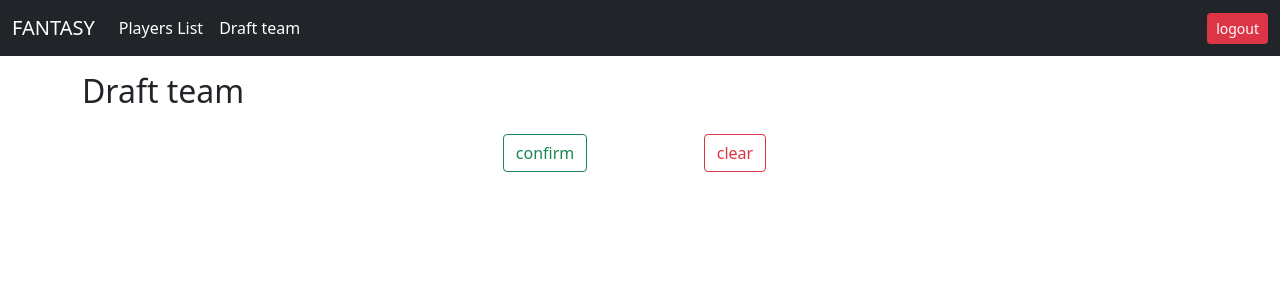
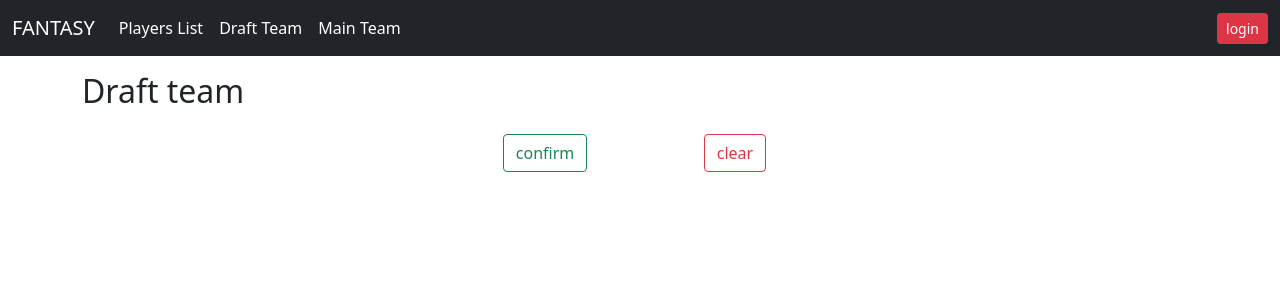
Before and after one commit to omidsh715/football-fantasy, a Django app: page /team/ in a window 1280 px wide. Shown: the top 300 px of the page. Run offline with Django 3.2, Linux system fonts and the light colour scheme.

Commit message:
develop main team template and fix confirm team view

```diff
--- a/team/urls.py
+++ b/team/urls.py
@@ -10,5 +10,6 @@ urlpatterns = [
     path('remove/<int:player_id>/', views.remove_player, name='remove'),
     path('clear/', views.clear_draft, name='clear'),
     path('confirm/', views.confirm, name='confirm'),
+    path('main_team/', views.main_team, name='main')
 
 ]
--- a/team/views.py
+++ b/team/views.py
@@ -16,6 +16,7 @@ def add_player(request, player_id):
     return redirect('team:draft')
 
 
+@require_POST
 def remove_player(request, player_id):
     team = Team(request)
     player = get_object_or_404(Player, id=player_id)
@@ -23,6 +24,7 @@ def remove_player(request, player_id):
     return redirect('team:draft')
 
 
+@require_POST
 def clear_draft(request):
     team = Team(request)
     team.clear()
@@ -31,16 +33,22 @@ def clear_draft(request):
 
 def draft_team(request):
     team = Team(request)
-    print(request.session)
     return render(request, 'team/draft_team.html', {'team': team})
 
 
+@require_POST
 def confirm(request):
     team = Team(request)
+    week = Week.current_week.all()
     confirmed_team = team.confirm_team()
-    week = Week.current_week.all()
-    print(week)
     if not team:
         return redirect('team:draft')
-    TeamModel.objects.create(week=week, user=request.user, team=confirmed_team) # noqa
-    return redirect('players:list')
+    TeamModel.objects.update_or_create(week=week, user=request.user, team=confirmed_team) # noqa
+    return redirect('team:main')
+
+
+def main_team(request,):
+    team = get_object_or_404(TeamModel, user=request.user, week=week)
+    player_ids = team.team.keys()
+    players = Player.objects.filter(id__in=player_ids) # noqa
+    return render(request, 'team/main_team.html', {'players': players})
--- a/templates/base.html
+++ b/templates/base.html
@@ -24,7 +24,12 @@
           </li>
 
           <li class="nav-item">
-              <a class="nav-link active" aria-current="page" href="{% url 'team:draft' %}">Draft team</a>
+              <a class="nav-link active" aria-current="page" href="{% url 'team:draft' %}">Draft Team</a>
+          </li>
+
+
+          <li class="nav-item">
+              <a class="nav-link active" aria-current="page" href="{% url 'team:main' %}">Main Team</a>
           </li>
 
 
@@ -34,10 +39,10 @@
             {% if user.is_authenticated %}
             <a class="btn btn-danger btn-sm"
 
-                href="{% url 'players:list' %}">logout</a>
+                href="{% url 'account:logout' %}">logout</a>
                 {% else %}
             <a class="btn btn-danger btn-sm"
-                href="{% url 'players:list' %}">logout</a>
+                href="{% url 'account:login' %}">login</a>
                 {% endif %}
         </li>
         </ul>
```
Also changed, not shown: team/forms.py (added, +9 -0 lines), templates/team/main_team.html (added, +35 -0 lines).
